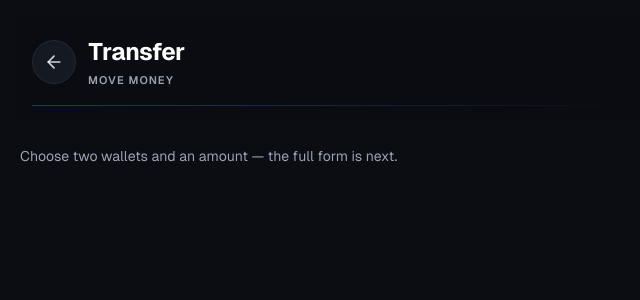
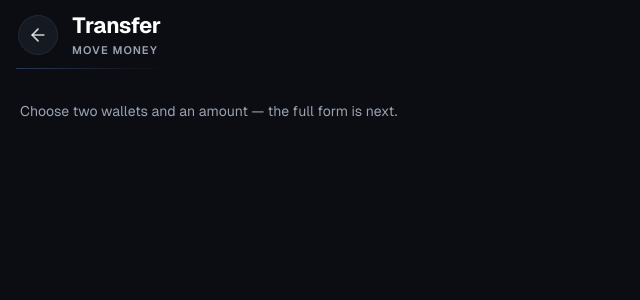
Before and after one commit to zoymelvin/VinFlow-Web, a Next.js app: page /transfer in a window 1280 px wide. Shown: the top 300 px of the page, without its empty margins (0-640 px from the left). Built offline with nearby package versions, Linux system fonts and the light colour scheme.

Commit message:
fix(transfer): compact flush-left header, remove double-padding shift

```diff
--- a/src/app/transfer/page.tsx
+++ b/src/app/transfer/page.tsx
@@ -3,28 +3,40 @@
 import { useState, useEffect } from "react";
 import Link from "next/link";
 import { ArrowLeft } from "lucide-react";
-import PageHeader from "@/components/PageHeader";
 
-/* Placeholder shell — the full transfer form lands in the next phase. */
+/* Transfer header — compact and flush with content (x = 16px).
+ * The shared PageHeader carries its own px-4, which stacked on the padded
+ * main pushed its contents ~16px right of the page content; this page uses
+ * an inline header instead so header and body share one padding edge. */
 export default function TransferPage() {
   const [hasMounted, setHasMounted] = useState(false);
 
   useEffect(() => { setHasMounted(true); }, []);
   if (!hasMounted) return null;
 
-  const backButton = (
+  return (
+    <main className="relative min-h-screen bg-background text-foreground px-4 pb-28">
+      <header className="pt-[max(12px,env(safe-area-inset-top))] pb-2">
+        <div className="flex items-center gap-3">
           <Link
             href="/pockets"
             aria-label="Back to wallets"
-      className="w-11 h-11 rounded-full bg-[#151922] border border-[#232938] flex items-center justify-center text-white/80 hover:bg-white/5 active:scale-95 transition"
+            className="flex w-11 h-11 items-center justify-center rounded-full outline-none"
           >
+            <span className="w-10 h-10 rounded-full bg-[#151922] border border-[#232938] flex items-center justify-center text-white/80">
               <ArrowLeft className="w-5 h-5" aria-hidden="true" />
+            </span>
           </Link>
-  );
+          <div className="min-w-0">
+            <h1 className="text-[22px] font-bold tracking-tight text-white leading-tight">Transfer</h1>
+            <p className="text-[11px] font-semibold uppercase tracking-widest text-[#9aa3b2] mt-0.5">
+              MOVE MONEY
+            </p>
+          </div>
+        </div>
+        <div className="h-px w-[150px] bg-gradient-to-r from-blue-500/40 to-transparent mt-2.5" />
+      </header>
 
-  return (
-    <main className="relative min-h-screen bg-background text-foreground px-4 pt-4 pb-28">
-      <PageHeader title="Transfer" label="MOVE MONEY" left={backButton} />
       <p className="mt-6 text-sm text-muted-foreground px-1">
         Choose two wallets and an amount — the full form is next.
       </p>
```
Lines whose indentation alone changed are shown as unchanged.
